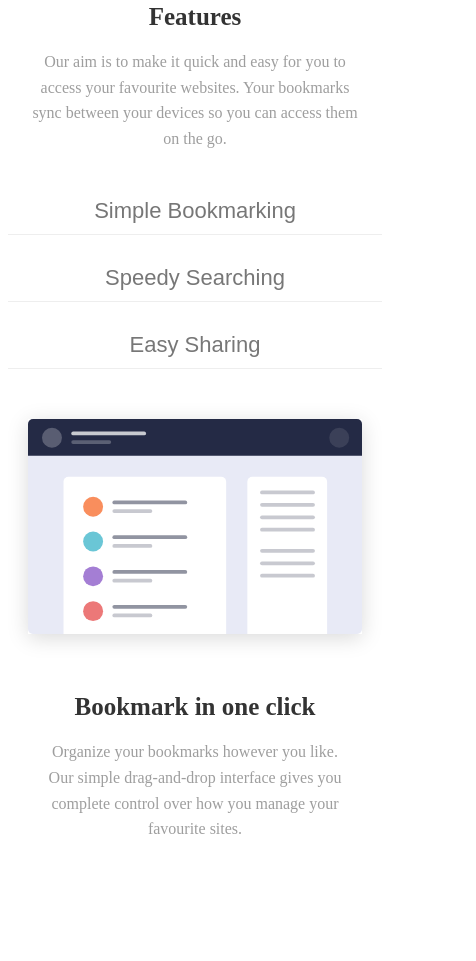
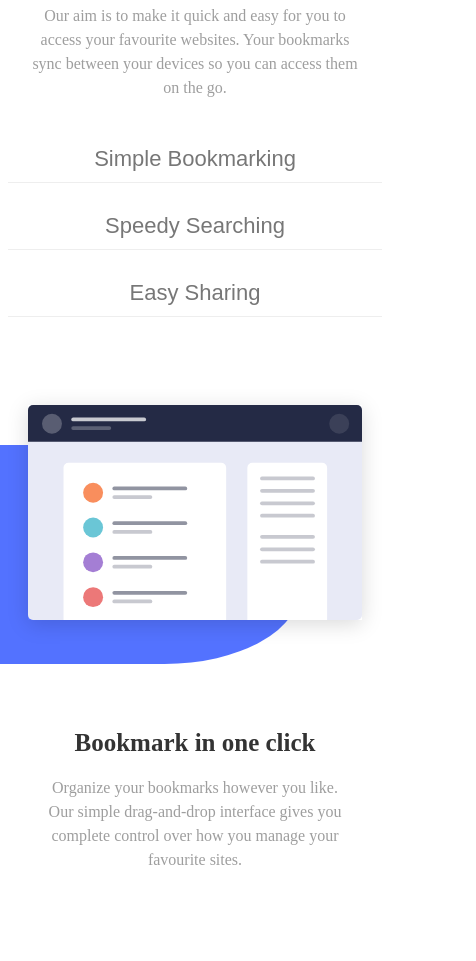
Before and after one commit to Arnau-66/S1, a plain HTML site: page index.html in a window 390 px wide. Shown: the part 806-1767 px from the top of the page, 476 px wide, since content can reach past the window. Drawn offline with Linux system fonts and the light colour scheme.

Commit message:
Corrección de elementos desplazados en el diseño Desktop

```diff
--- a/style.css
+++ b/style.css
@@ -215,10 +215,8 @@ body {
   position: relative;
   width: 70%;
   height: auto;
-  padding-left: 150px;
   z-index: 1;
   box-shadow: 0px 4px 20px rgba(0, 0, 0, 0.15);
-  clip-path: inset(0% 0% 0% 10%);
 }
 
 
@@ -239,7 +237,7 @@ body {
   text-align: left;
   max-width: 600px;
   position: relative;
-  right: 100px;
+  right: 200px;
 }
 
 
@@ -513,7 +511,7 @@ body {
     margin-top: 1%;
     font-size: 16px;
     color: #9e9e9e;
-    line-height: 1.6;
+    line-height: 1.5;
     padding-bottom: 20px;
   }
 
@@ -526,7 +524,7 @@ body {
   .navbar {
     flex-direction: row;
     align-items: center;
-    padding: 50px 20px 100px;
+    padding: 50px 20px 60px;
     text-align: center;
   }
 
@@ -586,7 +584,6 @@ body {
     max-width: none;
     margin-bottom: 40px;
     size: 10%;
-    overflow: hidden;
   }
 
   .hero-shape {
@@ -596,10 +593,10 @@ body {
     height: auto;
     left: 0;
     right: 0;
-    top: 70px;
+    top: 60px;
     object-fit: cover;
-    transform: translateX(30%);
-    border-bottom-left-radius: 45%;
+    transform: translateX(20%);
+    border-bottom-left-radius: 35%;
   }
 
   .hero-illustration {
@@ -616,6 +613,7 @@ body {
     gap: 20px;
     padding: 0;
     border-bottom: none;
+    padding-bottom: 10%;
   }
 
   .tab {
@@ -625,6 +623,7 @@ body {
     width: 100%;
     border-bottom: 1px solid #eee;
   }
+
 
   .features-hero {
     flex-direction: column;
@@ -638,8 +637,16 @@ body {
   }
 
   .features-shape {
-    width: 30%;
-    top: 60px;
+    position: absolute;
+    width: 100vw;
+    max-width: 100vw;
+    height: auto;
+    left: 0;
+    right: 0;
+    top: 40px;
+    object-fit: cover;
+    transform: translateX(-30%);
+    border-bottom-right-radius: 35%;
   }
 
   .features-illustration {
@@ -651,10 +658,11 @@ body {
   .features-text {
     right: 0;
     max-width: 100%;
-    padding: 0 10px;
+    padding: 50px 10px;
     text-align: center;
     align-items: center;
   }
+
 
   .extension {
     margin-bottom: 100px;
```
